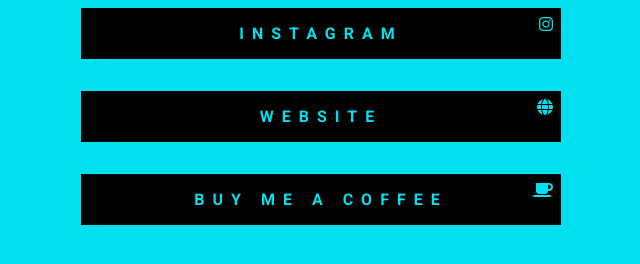
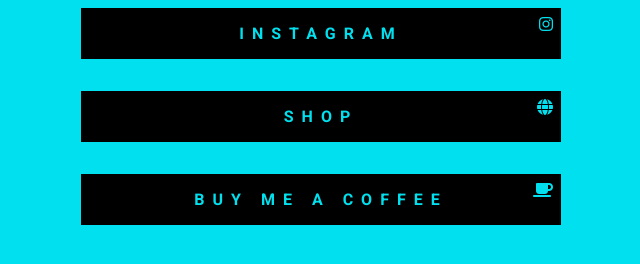
Before and after one commit to Maghil/Maghil.github.io, a Jekyll site: the page built from links.md, in a window 1280 px wide. Shown: the part 318-582 px from the top of the page, without its empty margins (319-959 px from the left). Built offline with Jekyll 4.4.1, drawn with Linux system fonts in a browser that asks for light colours; nearby versions of some CDN libraries.

Commit message:
links added

```diff
--- a/links.md
+++ b/links.md
@@ -6,19 +6,19 @@ layout : links
 <div class="links">
     <div class="button-div insta-div">
         <i class="fab fa-instagram insta-icon"></i>
-        <a href="#" class="button instagram">
+        <a href="https://www.instagram.com/kundu_korangu/" class="button instagram">
             Instagram
         </a>
     </div>
     <div class="button-div web-div">
         <i class="fas fa-globe web-icon"></i>
-        <a href="#" class="button website">
-            Website
+        <a href="https://www.google.com/search?q=sorry+forgot+to+add+link" class="button website">
+            Shop
         </a>
     </div>
     <div class="button-div bmac-div">
         <i class="fas fa-coffee bmac-icon"></i>
-        <a href="#" class="button bmac">
+        <a href="https://www.buymeacoffee.com/kundukorangu" class="button bmac">
             Buy me a coffee
         </a>
     </div>
```
